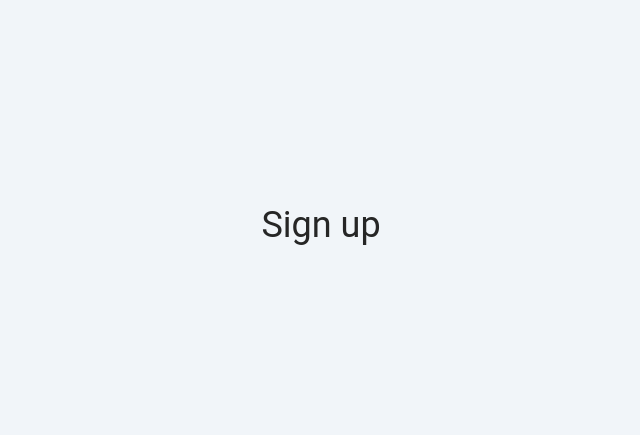
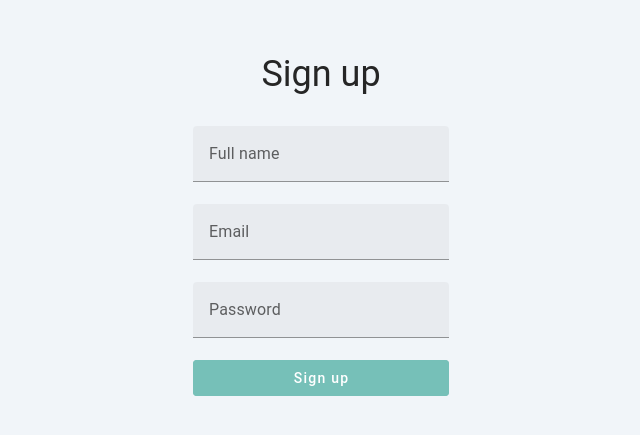
Before and after one commit to dserranog1/user-access-webapp, a Vue app: page /sign-up in a window 1280 px wide. Shown: the part 175-610 px from the top of the page, without its empty margins (319-959 px from the left). Built offline with nearby package versions, Linux system fonts and the light colour scheme.

Commit message:
create login and sign up forms

```diff
--- /dev/null
+++ b/src/components/LoginForm.vue
@@ -0,0 +1,61 @@
+<script setup lang="ts">
+import { emailRegex } from "@/misc/regex";
+import { ref } from "vue";
+
+const email = ref<string>("");
+const password = ref<string>("");
+const isValid = ref<boolean>(false);
+
+const emailRules = [
+  (value: string) => {
+    if (value) return true;
+
+    return "E-mail is requred.";
+  },
+  (value: string) => {
+    if (emailRegex.test(value)) return true;
+
+    return "E-mail must be valid.";
+  },
+];
+
+const passwordRules = [
+  (value: string) => {
+    if (value?.length >= 8) return true;
+    return "Password must have at least 8 characters";
+  },
+];
+
+const handleSubmit = () => {
+  //TODO validate login
+  console.log(isValid.value);
+};
+</script>
+<template>
+  <v-form v-model="isValid" @submit.prevent="handleSubmit()">
+    <v-text-field
+      type="email"
+      placeholder="example@email.com"
+      required
+      label="Email"
+      :rules="emailRules"
+      v-model="email"
+    >
+    </v-text-field>
+    <v-text-field
+      type="password"
+      v-model="password"
+      required
+      :rules="passwordRules"
+      label="Password"
+    >
+    </v-text-field>
+    <v-btn
+      :disabled="!isValid"
+      color="teal-darken-1"
+      type="submit"
+      class="text-none w-100"
+      >Login</v-btn
+    >
+  </v-form>
+</template>
--- /dev/null
+++ b/src/components/SignUpForm.vue
@@ -0,0 +1,71 @@
+<script setup lang="ts">
+import { emailRegex } from "@/misc/regex";
+import { ref } from "vue";
+
+const name = ref<string>("");
+const email = ref<string>("");
+const password = ref<string>("");
+const isValid = ref<boolean>(false);
+
+const nameRules = [
+  (value: string) => {
+    if (value) return true;
+    return "Name is requred.";
+  },
+];
+
+const emailRules = [
+  (value: string) => {
+    if (value) return true;
+
+    return "E-mail is requred.";
+  },
+  (value: string) => {
+    if (emailRegex.test(value)) return true;
+
+    return "E-mail must be valid.";
+  },
+];
+
+const passwordRules = [
+  (value: string) => {
+    if (value?.length >= 8) return true;
+    return "Password must have at least 8 characters";
+  },
+];
+
+const handleSubmit = () => {
+  //TODO create user
+  console.log(isValid.value);
+};
+</script>
+<template>
+  <v-form v-model="isValid" @submit.prevent="handleSubmit()">
+    <v-text-field v-model="name" required :rules="nameRules" label="Full name">
+    </v-text-field>
+    <v-text-field
+      type="email"
+      placeholder="example@email.com"
+      required
+      label="Email"
+      :rules="emailRules"
+      v-model="email"
+    >
+    </v-text-field>
+    <v-text-field
+      type="password"
+      v-model="password"
+      required
+      :rules="passwordRules"
+      label="Password"
+    >
+    </v-text-field>
+    <v-btn
+      :disabled="!isValid"
+      color="teal-darken-1"
+      type="submit"
+      class="text-none w-100"
+      >Sign up</v-btn
+    >
+  </v-form>
+</template>
--- /dev/null
+++ b/src/misc/regex.ts
@@ -0,0 +1,3 @@
+export const emailRegex = new RegExp(
+  /^\w+([.-]?\w+)*@\w+([.-]?\w+)*(\.\w{2,3})+$/
+);
--- a/src/views/LoginView.vue
+++ b/src/views/LoginView.vue
@@ -1,10 +1,15 @@
-<script setup lang="ts"></script>
+<script setup lang="ts">
+import LoginForm from "@/components/LoginForm.vue";
+</script>
 <template>
   <div
     class="tw-h-screen tw-flex tw-flex-row tw-justify-center tw-items-center tw-bg-slate-100"
   >
     <div class="tw-flex tw-flex-col tw-gap-8 tw-items-center">
       <h1 class="tw-text-4xl tw-text-neutral-800">Login</h1>
+      <div class="tw-w-64">
+        <LoginForm />
+      </div>
     </div>
   </div>
 </template>
--- a/src/views/SignUpView.vue
+++ b/src/views/SignUpView.vue
@@ -1,10 +1,15 @@
-<script setup lang="ts"></script>
+<script setup lang="ts">
+import SignUpForm from "@/components/SignUpForm.vue";
+</script>
 <template>
   <div
-    class="tw-h-screen tw-flex tw-flex-row tw-justify-center tw-items-center tw-bg-slate-100"
+    class="tw-h-screen tw-w-full tw-flex tw-flex-row tw-justify-center tw-items-center tw-bg-slate-100"
   >
     <div class="tw-flex tw-flex-col tw-gap-8 tw-items-center">
       <h1 class="tw-text-4xl tw-text-neutral-800">Sign up</h1>
+      <div class="tw-w-64">
+        <SignUpForm />
+      </div>
     </div>
   </div>
 </template>
```
